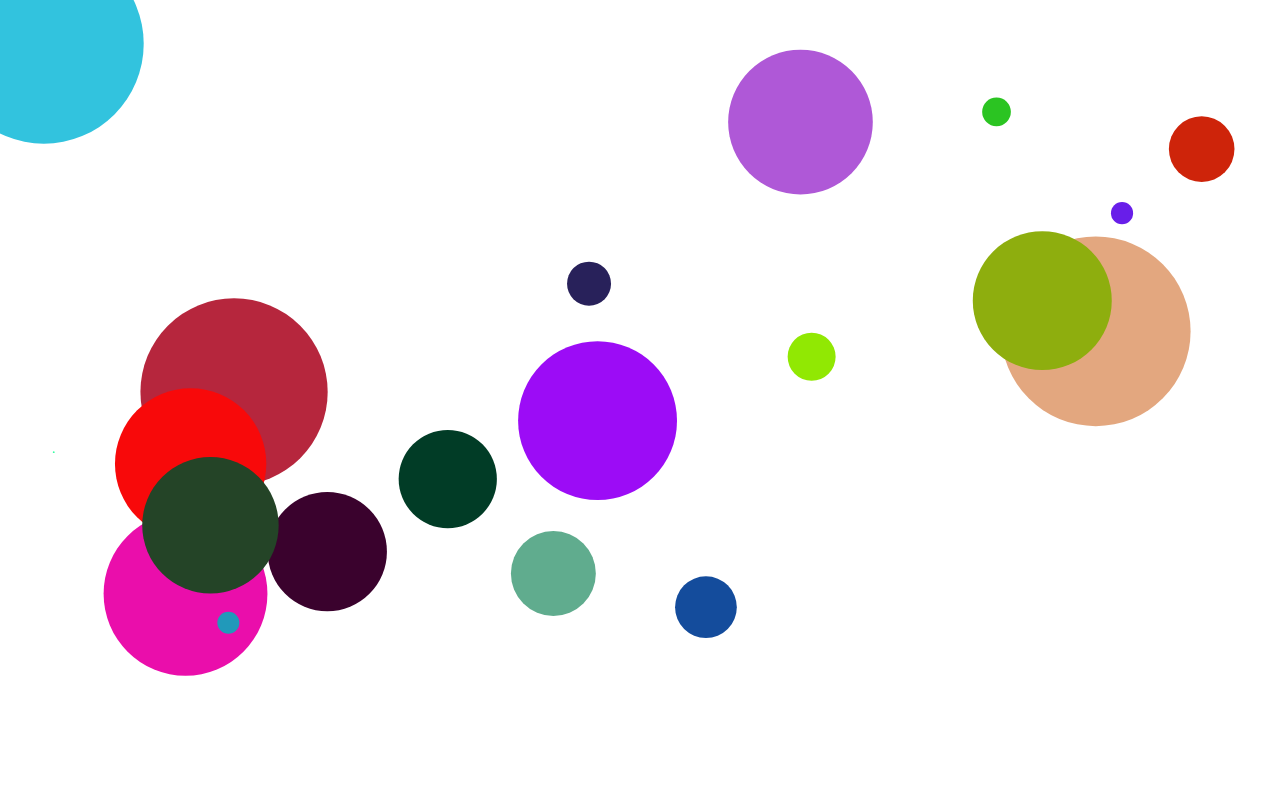
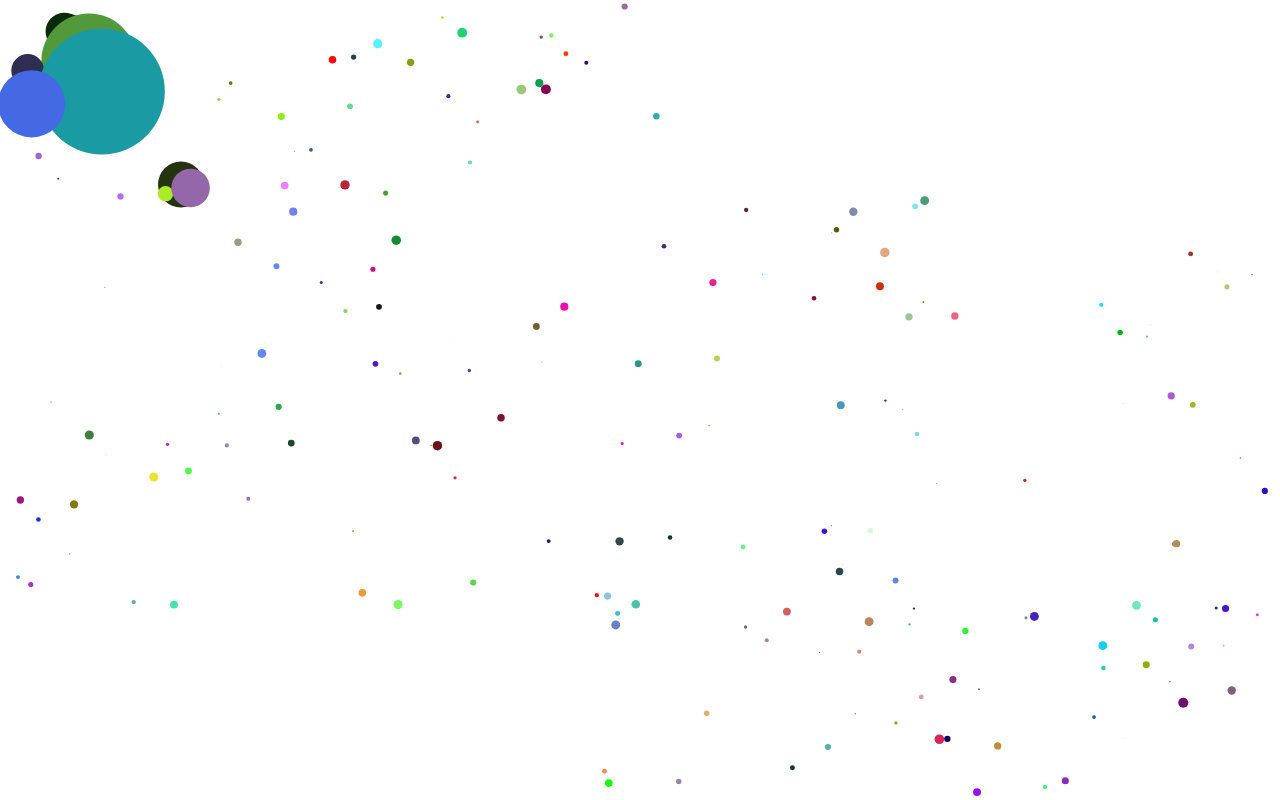
Before and after one commit to alexcicioc/canvas-playground, a plain HTML site: page bubbles.html in a window 1280 px wide. Drawn offline with Linux system fonts and the light colour scheme.

Commit message:
Make the circles smaller and add more

```diff
--- a/index.html
+++ b/bubbles.html
@@ -8,6 +8,6 @@
 </head>
 <body>
 <canvas></canvas>
-<script src="canvas.js"></script>
+<script src="bubbles.js"></script>
 </body>
 </html>
--- a/canvas.js
+++ b/bubbles.js
@@ -3,7 +3,7 @@ canvas.width = window.innerWidth;
 canvas.height = window.innerHeight;
 
 const context = canvas.getContext('2d');
-const VELOCITY = 3;
+const VELOCITY = 2;
 const mouse = {x: null, y: null};
 
 class Circle {
@@ -31,7 +31,7 @@ class Circle {
 
     move() {
         if (this.isNearbyMouse()) {
-            this.grow += this.grow < 50 ? 1 : 0;
+            this.grow += this.grow < 100 ? 1 : 0;
         } else {
             this.grow -= this.grow > 0 ? 1 : 0;
         }
@@ -77,8 +77,8 @@ function getRandomY(radius) {
 }
 
 const shapes = [];
-for (let i = 0; i < 20; i++) {
-    const radius = Math.random() * 100;
+for (let i = 0; i < 200; i++) {
+    const radius = Math.random() * 5;
     const startDirection = Math.random() * 2 >= 1 ? -1 : 1;
     const circle = new Circle(context, getRandomX(radius), getRandomY(radius), radius, startDirection);
     shapes.push(circle);
@@ -96,7 +96,7 @@ function animate() {
 animate();
 
 document.addEventListener('click', (event) => {
-    const radius = Math.random() * 100;
+    const radius = Math.random() * 5;
     const startDirection = Math.random() * 2 >= 1 ? -1 : 1;
     const circle = new Circle(context, event.clientX, event.clientY, radius, startDirection);
     shapes.push(circle);
@@ -106,3 +106,7 @@ document.addEventListener('mousemove', (event) => {
     mouse.x = event.x;
     mouse.y = event.y;
 });
+window.addEventListener('resize', () => {
+    canvas.height = window.innerHeight;
+    canvas.width = window.innerWidth;
+});
```
